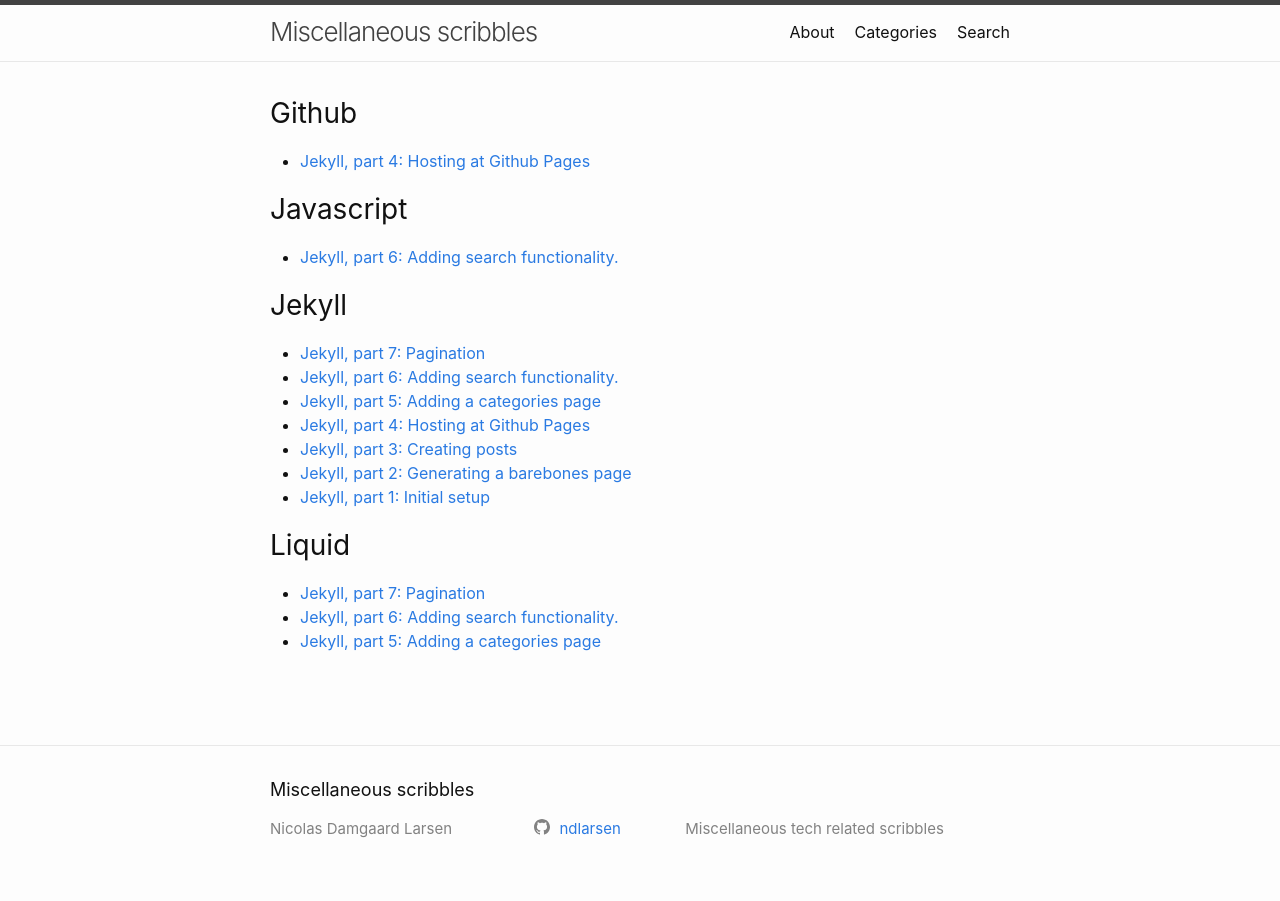
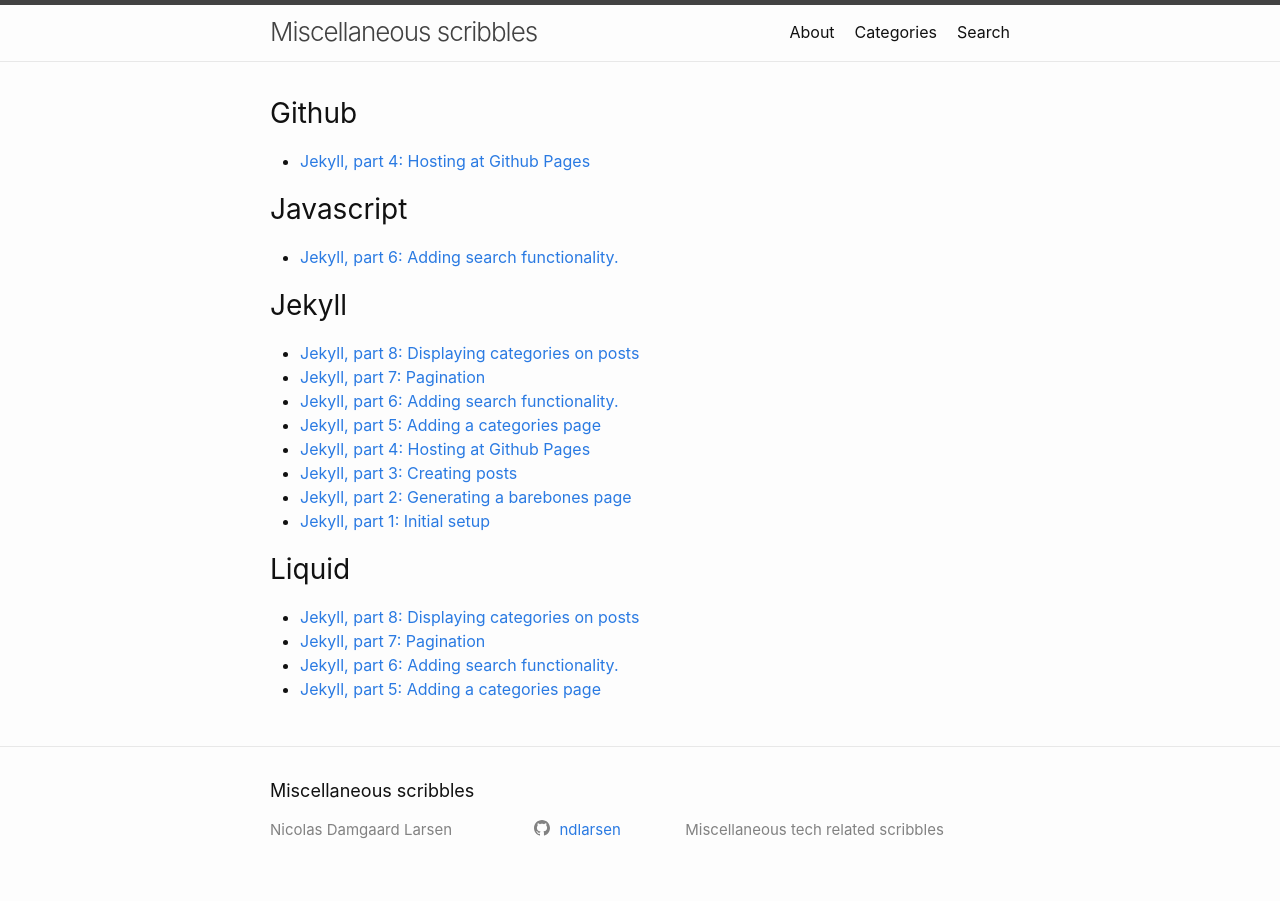
Before and after one commit to ndlarsen/ndlarsen.github.io, a Jekyll site: the page built from categories.html, in a window 1280 px wide. Built offline with Jekyll 4.4.1, drawn with Linux system fonts in a browser that asks for light colours.

Commit message:
Added categories to the post page and a post about it.

````diff
--- /dev/null
+++ b/_posts/2019-09-29-jekyll-part-8-displaying-categories-on-posts.md
@@ -0,0 +1,53 @@
+---
+layout: post
+title: "Jekyll, part 8: Displaying categories on posts"
+date: 2019-09-29 17:00:38 +0200
+categories: [jekyll,liquid]
+---
+
+## Preface
+---
+This post will show you how to display the categories of a post on the post's page. I'm assuming you already added categories to your posts, it not I wrote a little about it [here]({% post_url 2019-09-26-jekyll-part-5-adding-a-categories-page %}). An obvious thing to do would be generating a link for each category pointing to an overview page for that specific category. Rather that doing that in this post I'm going to have the category link point to the category specific part of the [categories page]({% link categories.html %}) I created in an [earlier post]({% post_url 2019-09-26-jekyll-part-5-adding-a-categories-page %}). Perhaps I'll get back to individual category pages in a post later, I haven't fully decided yet.
+
+## Generate the links
+---
+There isn't much to doing this. We just need to generate the links on the post template.
+### Overall approach
+---
+>* for category in post categories
+>   * display link
+
+Told you is was simple. This translates to this simple bit of Liquid code that should be added to *_layouts/post.html* just under the if statement handling author name. now, to be fair, I added a litte to make it prettier.
+
+```liquid
+{% raw %}
+{% if page.categories %}
+    <div>
+    Categories: [
+    {% for category in page.categories %}
+        <a href="{{site.baseurl}}/categories/#{{category|slugize}}">
+            {{category}}
+        </a>{% unless forloop.last %}, {% endunless %}
+    {% endfor %}]
+{% else %}Uncategorized
+    </div>
+{% endraw %}
+```
+
+## Adding section ids
+---
+ We need to update the categories page template with ids for the section links, you know the one I mentioned I made in [this post]({% post_url 2019-09-26-jekyll-part-5-adding-a-categories-page %}). There is nothing to this part either, in the *categories.html* just make sure to add an category id to the div containing the specific category list, so change:
+
+ ```liquid{% raw %}
+<div>
+    <h3 class="post-list-heading">{{ category | first | capitalize }}</h3>
+{% endraw %}```
+
+into:
+
+ ```liquid{% raw %}
+<div id="{{ category.first }}">
+    <h3 class="post-list-heading">{{ category | first | capitalize }}</h3>
+{% endraw %}```
+
+And there you have it.
--- a/categories.html
+++ b/categories.html
@@ -6,8 +6,8 @@ title: Categories
 <div id="archives">
     {% assign sorted_categories = site.categories | sort %}
     {% for category in sorted_categories %}
-    <div>
-        <h3 class="post-list-heading">{{ category | first | capitalize }}</h3>
+    <div id="{{ category.first }}">
+        <h3 class="post-list-heading">{{ category.first | capitalize }}</h3>
         <ul>
             {% for post in category.last %}
             <li>
````
Also changed, not shown: _layouts/post.html (+7 -0 lines).
